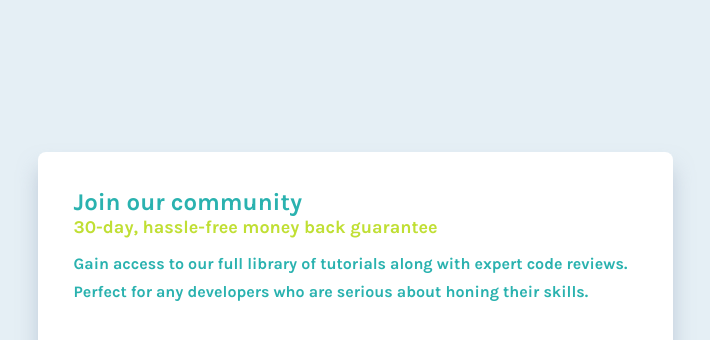
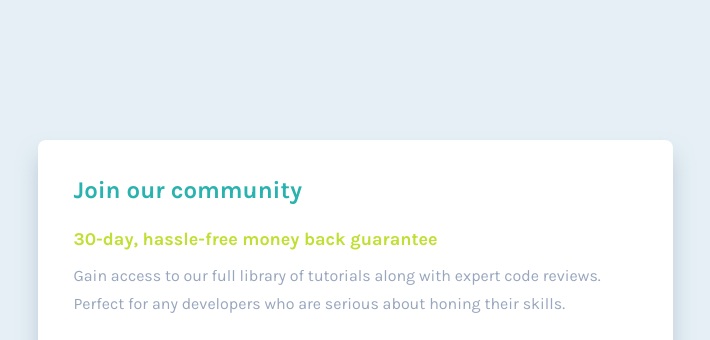
Before and after one commit to mycrochip/single-price-grid-component, a plain HTML site: page index.html in a window 1280 px wide. Shown: the top 340 px of the page, without its empty margins (285-995 px from the left). Drawn offline with Linux system fonts and the light colour scheme.

Commit message:
Update index.html

```diff
--- a/index.html
+++ b/index.html
@@ -14,9 +14,9 @@
 <body>
   <main class="wrapper">
     <section class="section section--1">
-      <h class="section--1__title">Join our community</h1>
+      <h1 class="section--1__title">Join our community</h1>
 
-      <h2 class="section--1__subtitle">30-day, hassle-free money back guarantee</h3>
+      <h2 class="section--1__subtitle">30-day, hassle-free money back guarantee</h2>
 
       <p class="section--1__text">Gain access to our full library of tutorials along with expert code reviews.
         Perfect for any developers who are serious about honing their skills.</p>
```
